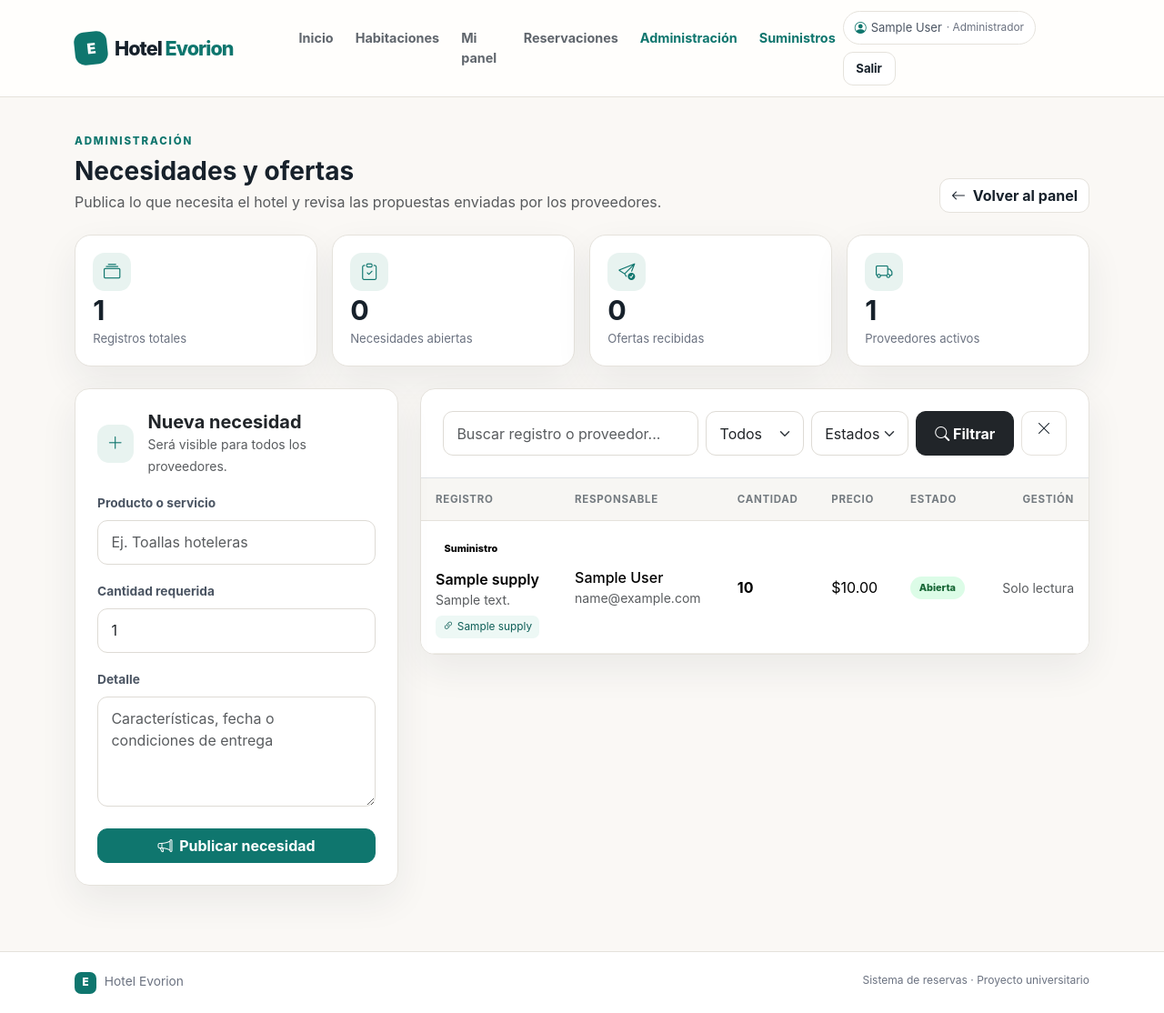
After one commit to Team-Evorion/pwapractica6, a Laravel app: page /admin/supplies in a window 1280 px wide. The commit adds this page. Shown: the whole page at 91% size. Run offline with Laravel 12, Linux system fonts and the light colour scheme; a user stored in the database is signed in; data comes from the database, SQL or seed files in the repository; tables that the repository leaves empty hold one stand-in row (values such as "Sample post").

Commit message:
feat: add admin supply management

```diff
--- /dev/null
+++ b/app/Http/Controllers/Admin/SupplyManagementController.php
@@ -0,0 +1,82 @@
+<?php
+
+namespace App\Http\Controllers\Admin;
+
+use App\Http\Controllers\Controller;
+use App\Http\Requests\Admin\StoreHotelNeedRequest;
+use App\Http\Requests\Admin\UpdateHotelNeedStatusRequest;
+use App\Models\Supply;
+use Illuminate\Http\RedirectResponse;
+use Illuminate\Http\Request;
+use Illuminate\Support\Facades\Gate;
+use Illuminate\View\View;
+
+class SupplyManagementController extends Controller
+{
+    public function index(Request $request): View
+    {
+        Gate::authorize('viewAny', Supply::class);
+
+        $filters = $request->validate([
+            'search' => ['nullable', 'string', 'max:120'],
+            'type' => ['nullable', 'in:need,offer,supply'],
+            'status' => ['nullable', 'in:open,closed,offered'],
+        ]);
+
+        $supplies = Supply::query()
+            ->with(['supplier', 'hotelNeed'])
+            ->withCount('offers')
+            ->when($filters['search'] ?? null, function ($query, string $search) {
+                $query->where(function ($nested) use ($search) {
+                    $nested
+                        ->where('name', 'like', "%{$search}%")
+                        ->orWhere('notes', 'like', "%{$search}%")
+                        ->orWhereHas('supplier', fn ($supplier) => $supplier->where('name', 'like', "%{$search}%"));
+                });
+            })
+            ->when($filters['type'] ?? null, fn ($query, string $type) => $query->where('item_type', $type))
+            ->when($filters['status'] ?? null, fn ($query, string $status) => $query->where('status', $status))
+            ->orderByRaw("CASE WHEN item_type = 'need' THEN 0 ELSE 1 END")
+            ->orderByDesc('created_at')
+            ->paginate(12)
+            ->withQueryString();
+
+        return view('admin.supplies.index', [
+            'supplies' => $supplies,
+            'filters' => $filters,
+            'summary' => [
+                'total' => Supply::count(),
+                'open_needs' => Supply::where('item_type', Supply::TYPE_NEED)->where('status', Supply::STATUS_OPEN)->count(),
+                'offers' => Supply::where('item_type', Supply::TYPE_OFFER)->count(),
+                'suppliers' => Supply::whereNotNull('supplier_id')->where('item_type', '!=', Supply::TYPE_NEED)->distinct('supplier_id')->count('supplier_id'),
+            ],
+        ]);
+    }
+
+    public function storeNeed(StoreHotelNeedRequest $request): RedirectResponse
+    {
+        Gate::authorize('manageNeeds', Supply::class);
+
+        Supply::create([
+            ...$request->validated(),
+            'item_type' => Supply::TYPE_NEED,
+            'supplier_id' => $request->user()->id,
+            'status' => Supply::STATUS_OPEN,
+        ]);
+
+        return redirect()
+            ->route('admin.supplies.index')
+            ->with('status', 'Necesidad del hotel publicada correctamente.');
+    }
+
+    public function updateNeedStatus(UpdateHotelNeedStatusRequest $request, Supply $supply): RedirectResponse
+    {
+        Gate::authorize('manageNeeds', Supply::class);
+
+        abort_unless($supply->item_type === Supply::TYPE_NEED, 404);
+
+        $supply->update(['status' => $request->validated('status')]);
+
+        return back()->with('status', 'Estado de la necesidad actualizado.');
+    }
+}
--- a/app/Models/Supply.php
+++ b/app/Models/Supply.php
@@ -10,6 +10,18 @@ use Illuminate\Database\Eloquent\Relations\HasMany;
 class Supply extends Model
 {
     use HasFactory;
+
+    public const TYPE_NEED = 'need';
+
+    public const TYPE_OFFER = 'offer';
+
+    public const TYPE_SUPPLY = 'supply';
+
+    public const STATUS_OPEN = 'open';
+
+    public const STATUS_CLOSED = 'closed';
+
+    public const STATUS_OFFERED = 'offered';
 
     protected $fillable = [
         'name',
--- a/app/Policies/SupplyPolicy.php
+++ b/app/Policies/SupplyPolicy.php
@@ -27,6 +27,11 @@ class SupplyPolicy
         return $user->hasRole(Role::SUPPLIER);
     }
 
+    public function manageNeeds(User $user): bool
+    {
+        return $user->hasRole(Role::ADMINISTRATOR);
+    }
+
     public function update(User $user, Supply $supply): bool
     {
         return $user->hasRole(Role::SUPPLIER) && (int) $supply->supplier_id === (int) $user->id;
--- /dev/null
+++ b/resources/css/modules/supplies.css
@@ -0,0 +1,144 @@
+.supplies-heading {
+    display: flex;
+    align-items: end;
+    justify-content: space-between;
+    gap: 1.5rem;
+    flex-wrap: wrap;
+}
+
+.eyebrow {
+    color: #0f766e;
+    font-size: .72rem;
+    font-weight: 800;
+    letter-spacing: .16em;
+    text-transform: uppercase;
+}
+
+.supply-stat {
+    display: flex;
+    min-height: 145px;
+    flex-direction: column;
+    justify-content: flex-end;
+    padding: 1.2rem;
+    border: 1px solid #e5e2dc;
+    border-radius: 18px;
+    background: #fff;
+    box-shadow: 0 16px 42px rgba(33, 45, 51, .07);
+}
+
+.supply-stat .dashboard-stat-icon { margin-bottom: auto; }
+.supply-stat strong { font-size: 1.9rem; line-height: 1; }
+.supply-stat > span:last-child { margin-top: .4rem; color: #6b7280; font-size: .82rem; }
+.supply-create-card { top: 96px; }
+
+.supply-table thead th {
+    padding: .9rem 1rem;
+    border-bottom: 1px solid #e5e2dc;
+    color: #747b80;
+    background: #f7f6f3;
+    font-size: .72rem;
+    letter-spacing: .06em;
+    text-transform: uppercase;
+    white-space: nowrap;
+}
+
+.supply-table td { padding: 1rem; border-color: #efede8; }
+.supply-table tbody tr:hover { background: #fbfdfc; }
+
+.type-pill,
+.status-pill {
+    display: inline-flex;
+    padding: .3rem .6rem;
+    border-radius: 999px;
+    font-size: .68rem;
+    font-weight: 800;
+}
+
+.type-need { color: #0f5f58; background: #d9f2ec; }
+.type-offer { color: #80540b; background: #fff0cf; }
+.type-supply { color: #374151; background: #e5e7eb; }
+.status-open { color: #166534; background: #dcfce7; }
+.status-closed { color: #991b1b; background: #fee2e2; }
+.status-offered { color: #7c3d0b; background: #ffedd5; }
+
+.linked-need {
+    display: inline-flex;
+    align-items: center;
+    gap: .25rem;
+    margin-top: .45rem;
+    padding: .25rem .5rem;
+    border-radius: 7px;
+    color: #0f5f58;
+    background: #edf8f5;
+    font-size: .74rem;
+}
+
+@media (max-width: 1199.98px) {
+    .supply-create-card { position: static !important; }
+}
+
+@media (max-width: 575.98px) {
+    .supply-stat { min-height: 125px; padding: 1rem; }
+
+    .supply-table,
+    .supply-table tbody,
+    .supply-table tr,
+    .supply-table td {
+        display: block;
+        width: 100%;
+    }
+
+    .supply-table thead { display: none; }
+
+    .supply-table tbody {
+        padding: .75rem;
+        background: #f7f6f3;
+    }
+
+    .supply-table tbody tr {
+        margin-bottom: .75rem;
+        overflow: hidden;
+        border: 1px solid #e5e2dc;
+        border-radius: 16px;
+        background: #fff;
+        box-shadow: 0 8px 24px rgba(33, 45, 51, .05);
+    }
+
+    .supply-table tbody tr:last-child { margin-bottom: 0; }
+
+    .supply-table td {
+        display: grid;
+        grid-template-columns: minmax(92px, .65fr) 1fr;
+        align-items: center;
+        gap: .75rem;
+        padding: .7rem 1rem;
+        border-bottom: 1px solid #efede8;
+        text-align: left !important;
+    }
+
+    .supply-table td::before {
+        content: attr(data-label);
+        color: #747b80;
+        font-size: .67rem;
+        font-weight: 800;
+        letter-spacing: .05em;
+        text-transform: uppercase;
+    }
+
+    .supply-table td:first-child {
+        display: block;
+        padding-top: 1rem;
+    }
+
+    .supply-table td:first-child::before { display: none; }
+    .supply-table td:last-child { border-bottom: 0; }
+    .supply-table td form,
+    .supply-table td .btn { width: 100%; }
+
+    .supply-table td[colspan] {
+        display: block;
+        text-align: center !important;
+    }
+
+    .supply-table td[colspan]::before { display: none; }
+}
--- a/resources/views/admin/dashboard.blade.php
+++ b/resources/views/admin/dashboard.blade.php
@@ -47,11 +47,11 @@
         </div>
     </div>
     <div class="col-12 col-sm-6 col-xl-3">
-        <div class="card border-0 shadow-sm rounded-3 h-100">
+        <div class="card border-0 shadow-sm rounded-3 h-100 position-relative">
             <div class="card-body">
-                <div class="dashboard-stat-top"><div class="text-muted small fw-medium">Registros en Suministros</div><span class="dashboard-stat-icon"><i class="bi bi-box-seam"></i></span></div>
+                <div class="dashboard-stat-top"><a href="{{ route('admin.supplies.index') }}" class="stretched-link text-decoration-none text-reset"><span class="text-muted small fw-medium">Registros en Suministros</span></a><span class="dashboard-stat-icon"><i class="bi bi-box-seam"></i></span></div>
                 <div class="h3 fw-bold mt-1 mb-0">{{ $totalSupplies }}</div>
-                <div class="small text-muted mt-2">Necesidades y ofertas registradas</div>
+                <div class="small text-hotel-teal mt-2">Ver necesidades y ofertas <i class="bi bi-arrow-right"></i></div>
             </div>
         </div>
     </div>
--- /dev/null
+++ b/resources/views/admin/supplies/index.blade.php
@@ -0,0 +1,180 @@
+@extends('layouts.app')
+
+@section('title', 'Suministros | Administración')
+
+@push('styles')
+<style>{!! file_get_contents(resource_path('css/modules/supplies.css')) !!}</style>
+@endpush
+
+@section('content')
+<div class="supplies-heading mb-4">
+    <div>
+        <div class="eyebrow">Administración</div>
+        <h1 class="h3 fw-bold mt-2 mb-1">Necesidades y ofertas</h1>
+        <p class="text-muted mb-0">Publica lo que necesita el hotel y revisa las propuestas enviadas por los proveedores.</p>
+    </div>
+    <a href="{{ route('admin.dashboard') }}" class="btn btn-soft"><i class="bi bi-arrow-left me-1"></i> Volver al panel</a>
+</div>
+
+<div class="row g-3 mb-4">
+    @foreach ([
+        ['label' => 'Registros totales', 'value' => $summary['total'], 'icon' => 'collection'],
+        ['label' => 'Necesidades abiertas', 'value' => $summary['open_needs'], 'icon' => 'clipboard-check'],
+        ['label' => 'Ofertas recibidas', 'value' => $summary['offers'], 'icon' => 'send-check'],
+        ['label' => 'Proveedores activos', 'value' => $summary['suppliers'], 'icon' => 'truck'],
+    ] as $item)
+        <div class="col-6 col-xl-3">
+            <article class="supply-stat">
+                <span class="dashboard-stat-icon"><i class="bi bi-{{ $item['icon'] }}"></i></span>
+                <strong>{{ $item['value'] }}</strong>
+                <span>{{ $item['label'] }}</span>
+            </article>
+        </div>
+    @endforeach
+</div>
+
+<div class="row g-4 align-items-start">
+    <div class="col-12 col-xl-4">
+        <section class="card rounded-4 sticky-xl-top supply-create-card">
+            <div class="card-body p-4">
+                <div class="d-flex align-items-center gap-3 mb-3">
+                    <span class="dashboard-stat-icon"><i class="bi bi-plus-lg"></i></span>
+                    <div>
+                        <h2 class="h5 fw-bold mb-0">Nueva necesidad</h2>
+                        <small class="text-muted">Será visible para todos los proveedores.</small>
+                    </div>
+                </div>
+
+                <form method="POST" action="{{ route('admin.supplies.needs.store') }}">
+                    @csrf
+                    <div class="mb-3">
+                        <label class="form-label" for="need-name">Producto o servicio</label>
+                        <input id="need-name" name="name" value="{{ old('name') }}" class="form-control @error('name') is-invalid @enderror" placeholder="Ej. Toallas hoteleras" required>
+                        @error('name')<div class="invalid-feedback">{{ $message }}</div>@enderror
+                    </div>
+
+                    <div class="mb-3">
+                        <label class="form-label" for="need-quantity">Cantidad requerida</label>
+                        <input id="need-quantity" name="quantity" type="number" min="1" max="1000000" value="{{ old('quantity', 1) }}" class="form-control @error('quantity') is-invalid @enderror" required>
+                        @error('quantity')<div class="invalid-feedback">{{ $message }}</div>@enderror
+                    </div>
+
+                    <div class="mb-4">
+                        <label class="form-label" for="need-notes">Detalle</label>
+                        <textarea id="need-notes" name="notes" rows="4" class="form-control @error('notes') is-invalid @enderror" placeholder="Características, fecha o condiciones de entrega">{{ old('notes') }}</textarea>
+                        @error('notes')<div class="invalid-feedback">{{ $message }}</div>@enderror
+                    </div>
+
+                    <button class="btn btn-hotel w-100" type="submit"><i class="bi bi-megaphone me-1"></i> Publicar necesidad</button>
+                </form>
+            </div>
+        </section>
+    </div>
+
+    <div class="col-12 col-xl-8">
+        <section class="card rounded-4 overflow-hidden">
+            <div class="card-body border-bottom p-3 p-lg-4">
+                <form method="GET" action="{{ route('admin.supplies.index') }}" class="row g-2">
+                    <div class="col-12 col-lg-5">
+                        <label class="visually-hidden" for="supply-search">Buscar</label>
+                        <input id="supply-search" name="search" value="{{ $filters['search'] ?? '' }}" class="form-control" placeholder="Buscar registro o proveedor...">
+                    </div>
+                    <div class="col-6 col-lg-2">
+                        <select name="type" class="form-select" aria-label="Filtrar por tipo">
+                            <option value="">Todos</option>
+                            <option value="need" @selected(($filters['type'] ?? '') === 'need')>Necesidades</option>
+                            <option value="offer" @selected(($filters['type'] ?? '') === 'offer')>Ofertas</option>
+                            <option value="supply" @selected(($filters['type'] ?? '') === 'supply')>Suministros</option>
+                        </select>
+                    </div>
+                    <div class="col-6 col-lg-2">
+                        <select name="status" class="form-select" aria-label="Filtrar por estado">
+                            <option value="">Estados</option>
+                            <option value="open" @selected(($filters['status'] ?? '') === 'open')>Abierta</option>
+                            <option value="closed" @selected(($filters['status'] ?? '') === 'closed')>Cerrada</option>
+                            <option value="offered" @selected(($filters['status'] ?? '') === 'offered')>Ofertada</option>
+                        </select>
+                    </div>
+                    <div class="col-8 col-lg-2 d-grid"><button class="btn btn-dark" type="submit"><i class="bi bi-search"></i> Filtrar</button></div>
+                    <div class="col-4 col-lg-1 d-grid"><a href="{{ route('admin.supplies.index') }}" class="btn btn-soft" aria-label="Limpiar filtros"><i class="bi bi-x-lg"></i></a></div>
+                </form>
+            </div>
+
+            <div class="table-responsive">
+                <table class="table supply-table align-middle mb-0">
+                    <thead>
+                        <tr>
+                            <th>Registro</th>
+                            <th>Responsable</th>
+                            <th>Cantidad</th>
+                            <th>Precio</th>
+                            <th>Estado</th>
+                            <th class="text-end">Gestión</th>
+                        </tr>
+                    </thead>
+                    <tbody>
+                        @forelse ($supplies as $supply)
+                            @php
+                                $typeLabel = match ($supply->item_type) {
+                                    'need' => 'Necesidad',
+                                    'offer' => 'Oferta',
+                                    default => 'Suministro',
+                                };
+                                $statusLabel = match ($supply->status) {
+                                    'open' => 'Abierta',
+                                    'closed' => 'Cerrada',
+                                    'offered' => 'Ofertada',
+                                    default => ucfirst($supply->status),
+                                };
+                            @endphp
+                            <tr>
+                                <td data-label="Registro">
+                                    <span class="type-pill type-{{ $supply->item_type }}">{{ $typeLabel }}</span>
+                                    <div class="fw-semibold mt-2">{{ $supply->name }}</div>
+                                    <div class="small text-muted">{{ $supply->notes ?: 'Sin observaciones' }}</div>
+                                    @if ($supply->hotelNeed)
+                                        <div class="linked-need"><i class="bi bi-link-45deg"></i> {{ $supply->hotelNeed->name }}</div>
+                                    @elseif ($supply->item_type === 'need')
+                                        <div class="small text-hotel-teal mt-1">{{ $supply->offers_count }} oferta(s) recibida(s)</div>
+                                    @endif
+                                </td>
+                                <td data-label="Responsable">
+                                    @if ($supply->item_type === 'need')
+                                        <span class="fw-medium">Hotel Evorion</span>
+                                    @else
+                                        <span class="fw-medium">{{ $supply->supplier?->name ?? 'Sin proveedor' }}</span>
+                                        <div class="small text-muted">{{ $supply->supplier?->email }}</div>
+                                    @endif
+                                </td>
+                                <td data-label="Cantidad"><strong>{{ $supply->quantity }}</strong></td>
+                                <td data-label="Precio">{{ $supply->unit_price !== null ? '$'.number_format((float) $supply->unit_price, 2) : '—' }}</td>
+                                <td data-label="Estado"><span class="status-pill status-{{ $supply->status }}">{{ $statusLabel }}</span></td>
+                                <td data-label="Gestión" class="text-end">
+                                    @if ($supply->item_type === 'need')
+                                        <form method="POST" action="{{ route('admin.supplies.needs.status', $supply) }}">
+                                            @csrf
+                                            @method('PATCH')
+                                            <input type="hidden" name="status" value="{{ $supply->status === 'open' ? 'closed' : 'open' }}">
+                                            <button class="btn btn-sm {{ $supply->status === 'open' ? 'btn-outline-danger' : 'btn-outline-success' }}" type="submit">
+                                                {{ $supply->status === 'open' ? 'Cerrar' : 'Reabrir' }}
+                                            </button>
+                                        </form>
+                                    @else
+                                        <span class="small text-muted">Solo lectura</span>
+                                    @endif
+                                </td>
+                            </tr>
+                        @empty
+                            <tr><td colspan="6" class="text-center py-5 text-muted"><i class="bi bi-inbox fs-2 d-block mb-2"></i>No hay registros con esos filtros.</td></tr>
+                        @endforelse
+                    </tbody>
+                </table>
+            </div>
+
+            @if ($supplies->hasPages())
+                <div class="card-footer bg-white p-3">{{ $supplies->links() }}</div>
+            @endif
+        </section>
+    </div>
+</div>
+@endsection
--- a/resources/views/layouts/app.blade.php
+++ b/resources/views/layouts/app.blade.php
@@ -62,6 +62,7 @@
                         @endcan
                         @if (auth()->user()->hasRole(\App\Models\Role::ADMINISTRATOR))
                             <li class="nav-item"><a class="nav-link {{ request()->routeIs('admin.*') ? 'active' : '' }}" href="{{ route('admin.dashboard') }}">Administración</a></li>
+                            <li class="nav-item"><a class="nav-link {{ request()->routeIs('admin.supplies.*') ? 'active' : '' }}" href="{{ route('admin.supplies.index') }}">Suministros</a></li>
                         @endif
                         @if (auth()->user()->hasRole(\App\Models\Role::SUPPLIER))
                             <li class="nav-item"><a class="nav-link {{ request()->routeIs('suppliers.*') ? 'active' : '' }}" href="{{ route('suppliers.dashboard') }}">Proveedores</a></li>
--- a/routes/modules/admin.php
+++ b/routes/modules/admin.php
@@ -1,6 +1,7 @@
 <?php
 
 use App\Http\Controllers\Admin\AdminDashboardController;
+use App\Http\Controllers\Admin\SupplyManagementController;
 use App\Http\Controllers\Admin\UserManagementController;
 use Illuminate\Support\Facades\Route;
 
@@ -9,6 +10,9 @@ Route::middleware(['auth', 'role:Administrator'])
     ->name('admin.')
     ->group(function () {
         Route::get('/dashboard', [AdminDashboardController::class, 'index'])->name('dashboard');
+        Route::get('/supplies', [SupplyManagementController::class, 'index'])->name('supplies.index');
+        Route::post('/supplies/needs', [SupplyManagementController::class, 'storeNeed'])->name('supplies.needs.store');
+        Route::patch('/supplies/needs/{supply}/status', [SupplyManagementController::class, 'updateNeedStatus'])->name('supplies.needs.status');
         Route::get('/users', [UserManagementController::class, 'index'])->name('users.index');
         Route::get('/users/create', [UserManagementController::class, 'create'])->name('users.create');
         Route::post('/users', [UserManagementController::class, 'store'])->name('users.store');
```
Also changed, not shown: app/Http/Requests/Admin/StoreHotelNeedRequest.php (added, +23 -0 lines), app/Http/Requests/Admin/UpdateHotelNeedStatusRequest.php (added, +23 -0 lines), tests/Feature/AdminSupplyManagementTest.php (added, +86 -0 lines).
